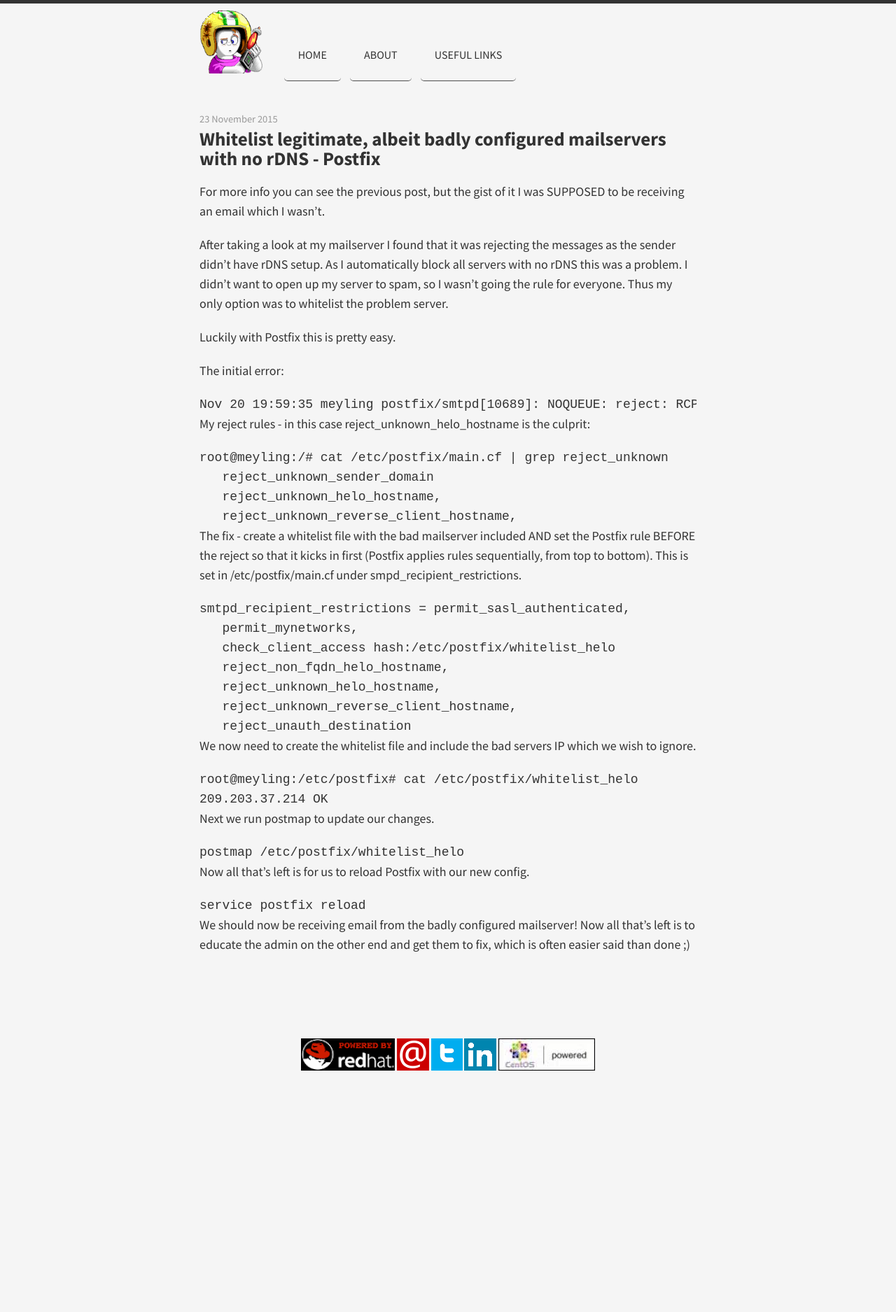
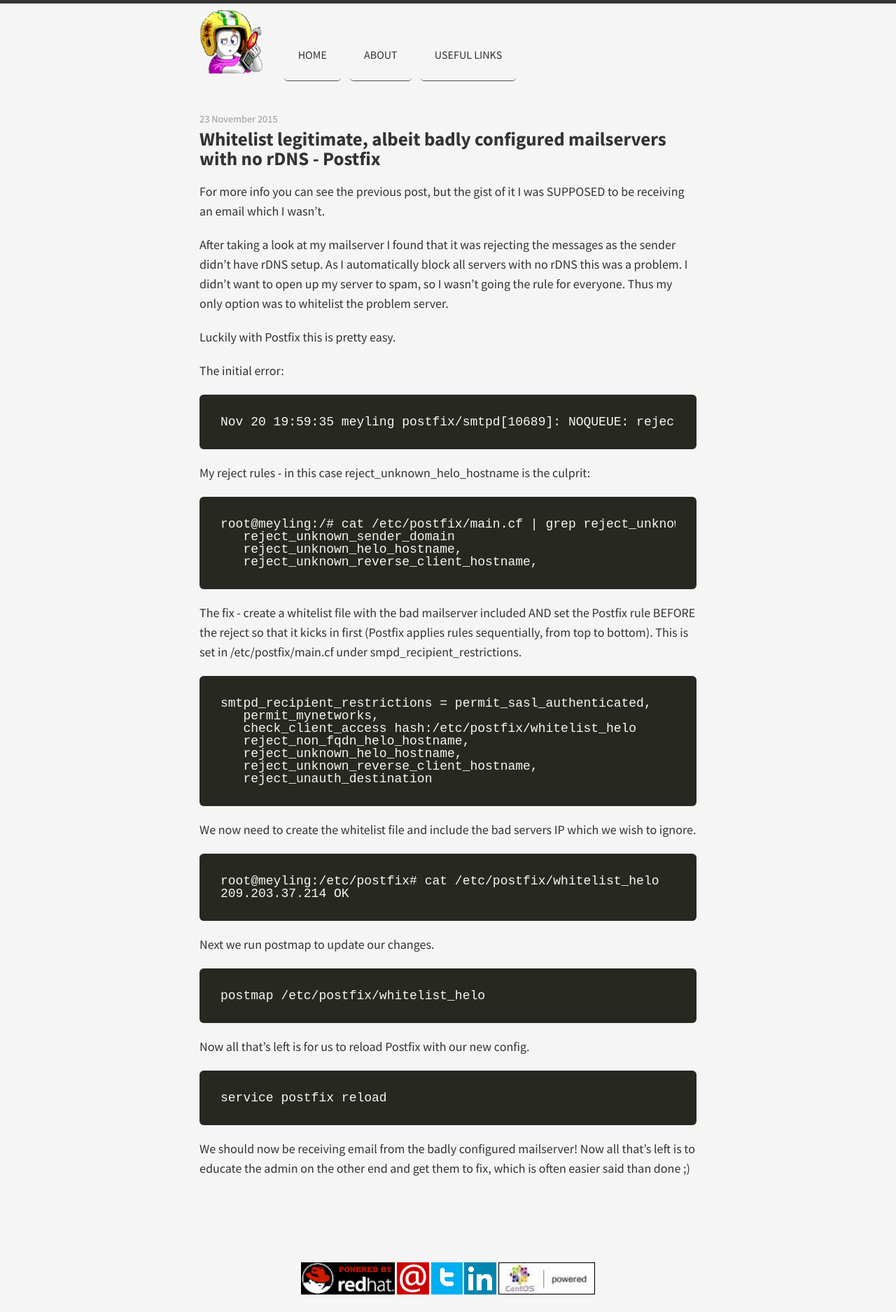
Before and after one commit to jeromeza/jerome.co.za, a Jekyll site: the page built from _posts/2015-11-23-Whitelist-no-rDNS-Postfix.md, in a window 1280 px wide. Shown: the whole page at 70% size. Built offline with Jekyll 4.4.1, drawn with Linux system fonts in a browser that asks for light colours; nearby versions of some CDN libraries; Markdown is read by kramdown in place of the engine named in the settings; before the commit the page ends 1555 px from its top, so only the background shows below that.

Commit message:
Postfix, whitelist servers with bad rDNS

```diff
--- a/_posts/2015-11-23-Whitelist-no-rDNS-Postfix.md
+++ b/_posts/2015-11-23-Whitelist-no-rDNS-Postfix.md
@@ -10,19 +10,24 @@ After taking a look at my mailserver I found that it was rejecting the messages
 Luckily with Postfix this is pretty easy.
 
 The initial error:
+<div class="highlight">
 <pre>
 Nov 20 19:59:35 meyling postfix/smtpd[10689]: NOQUEUE: reject: RCPT from unknown[209.203.37.214]: 450 4.7.1 : Helo command rejected: Host not found; from= to= proto=ESMTP helo=
 </pre>
+</div>
 
 My reject rules - in this case reject_unknown_helo_hostname is the culprit:
+<div class="highlight">
 <pre>
 root@meyling:/# cat /etc/postfix/main.cf | grep reject_unknown
    reject_unknown_sender_domain
    reject_unknown_helo_hostname,
    reject_unknown_reverse_client_hostname,
 </pre>
+</div>
 
 The fix - create a whitelist file with the bad mailserver included AND set the Postfix rule BEFORE the reject so that it kicks in first (Postfix applies rules sequentially, from top to bottom). This is set in /etc/postfix/main.cf under smpd_recipient_restrictions.
+<div class="highlight">
 <pre>
 smtpd_recipient_restrictions = permit_sasl_authenticated,
    permit_mynetworks,
@@ -32,21 +37,28 @@ smtpd_recipient_restrictions = permit_sasl_authenticated,
    reject_unknown_reverse_client_hostname,
    reject_unauth_destination
 </pre>
+</div>
 
 We now need to create the whitelist file and include the bad servers IP which we wish to ignore.
+<div class="highlight">
 <pre>
 root@meyling:/etc/postfix# cat /etc/postfix/whitelist_helo
 209.203.37.214 OK
 </pre>
+</div>
 
 Next we run postmap to update our changes.
+<div class="highlight">
 <pre>
 postmap /etc/postfix/whitelist_helo
 </pre>
+</div>
 
 Now all that's left is for us to reload Postfix with our new config.
+<div class="highlight">
 <pre>
 service postfix reload
 </pre>
+</div>
 
 We should now be receiving email from the badly configured mailserver! Now all that's left is to educate the admin on the other end and get them to fix, which is often easier said than done ;)
```
